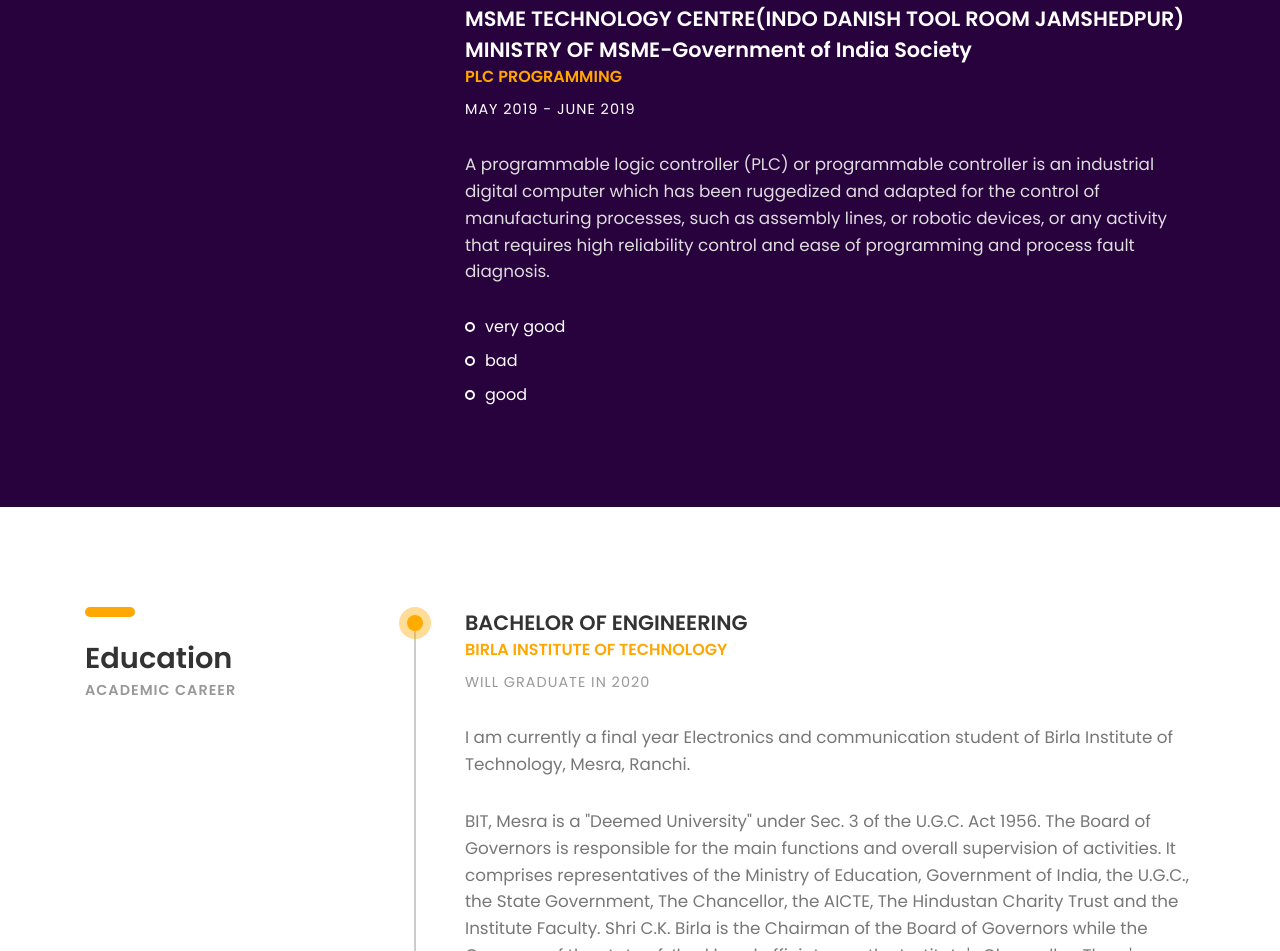
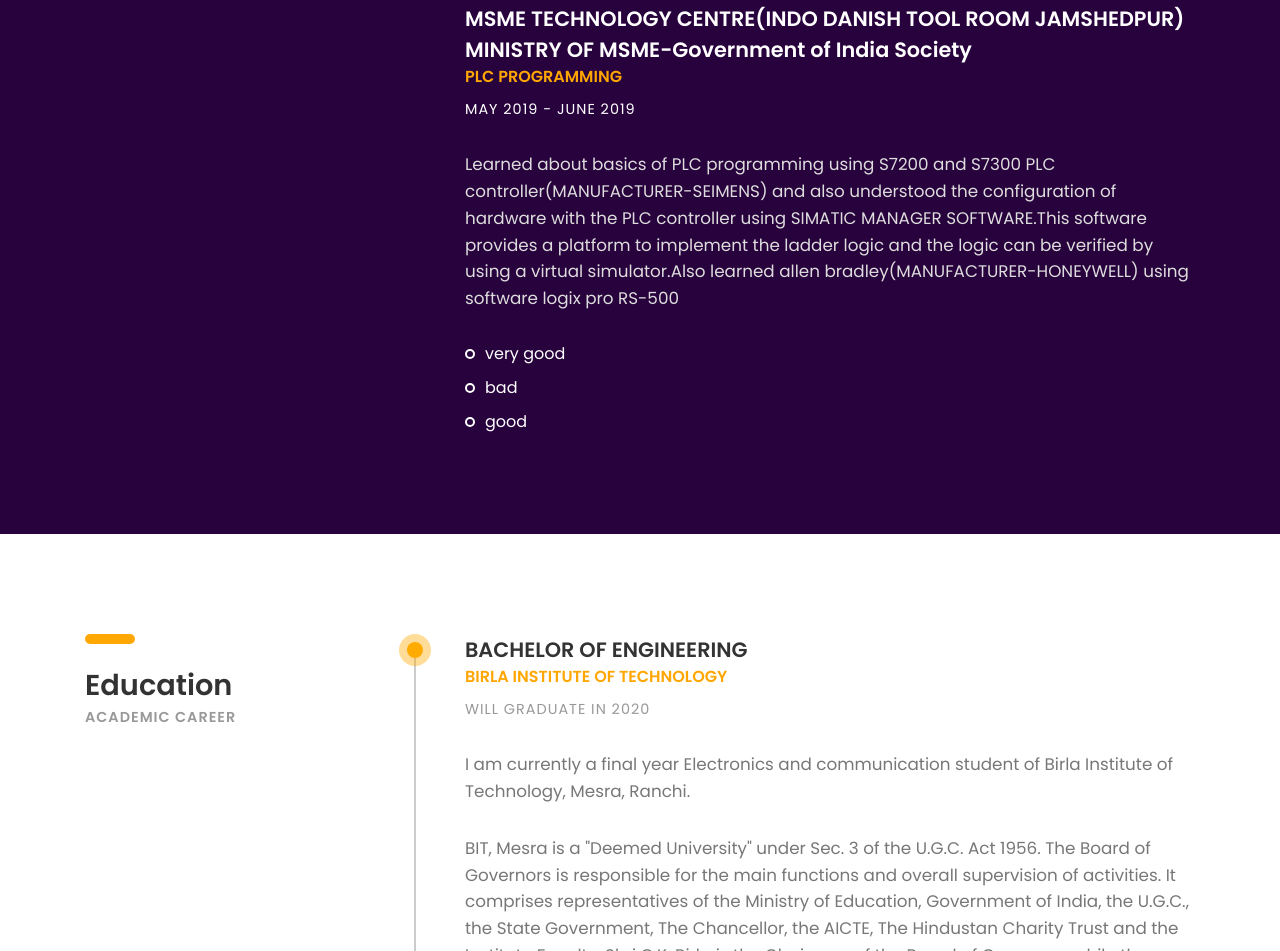
Before and after one commit to rohitraj12/rohit.github.io, a plain HTML site: page index.html in a window 1280 px wide. Shown: the part 3206-4157 px from the top of the page. Drawn offline with Linux system fonts and the light colour scheme; files whose address does not match are found by name.

Commit message:
Update index.html

```diff
--- a/index.html
+++ b/index.html
@@ -315,7 +315,7 @@
 						        MINISTRY OF MSME-Government of India Society</b></h4>
 						<h5 class="font-yellow"><b>PLC PROGRAMMING</b></h5>
 						<h6 class="margin-t-10">MAY 2019 - JUNE 2019</h6>
-						<p class="font-semi-white margin-tb-30">A programmable logic controller (PLC) or programmable controller is an industrial digital computer which has been ruggedized and adapted for the control of manufacturing processes, such as assembly lines, or robotic devices, or any activity that requires high reliability control and ease of programming and process fault diagnosis. </p>
+						<p class="font-semi-white margin-tb-30">Learned about basics of PLC programming using S7200 and S7300 PLC controller(MANUFACTURER-SEIMENS) and also understood the configuration of hardware with the PLC controller using SIMATIC MANAGER SOFTWARE.This software provides a platform to implement the ladder logic and the logic can be verified by using a virtual simulator.Also learned allen bradley(MANUFACTURER-HONEYWELL) using software logix pro RS-500  </p>
 						<ul class="list margin-b-30">
 							<li>very good</li>
 							<li>bad </li>
```
